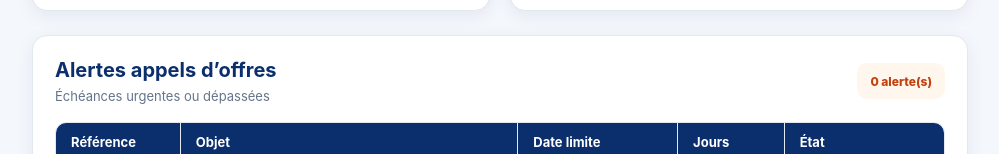
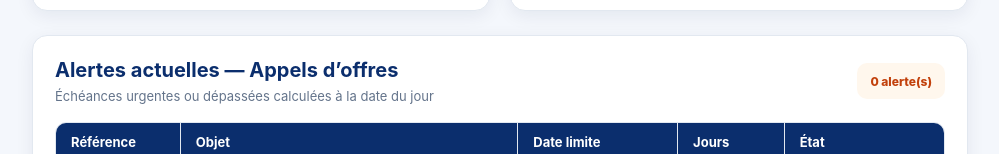
Before and after one commit to BILAL-IT2024/gestion-appels-offres-frontend, an Angular app: page /dashboard in a window 1280 px wide. Shown: the part 1278-1432 px from the top of the page, without its empty margins (280-1279 px from the left). Built offline with nearby package versions, Linux system fonts and the light colour scheme; no server answers; sample sign-in values are in the browser's storage.

Commit message:
fix: harmonisation des libelles financiers du dashboard

```diff
--- a/src/app/pages/dashboard/dashboard.html
+++ b/src/app/pages/dashboard/dashboard.html
@@ -19,6 +19,7 @@
       </div>
 
     </header>
+
 
     <!-- =====================================================
          FILTRE PAR PERIODE
@@ -42,6 +43,7 @@
         </small>
 
       </div>
+
 
       <div class="period-filters">
 
@@ -188,12 +190,6 @@
 
       <!-- =================================================
            SYNTHÈSE MÉTIER
-
-           ORDRE DE LECTURE :
-           1. AO
-           2. CONSULTATIONS
-           3. MARCHÉS & COMMANDES
-           4. FACTURATION & PAIEMENTS
       ================================================== -->
 
       <div class="summary-groups">
@@ -309,15 +305,17 @@
 
         </section>
 
+
         <!-- =================================================
              2. CONSULTATIONS
-        =================================================== -->
+        ================================================== -->
 
         <section class="summary-panel">
 
           <div class="summary-panel-header">
 
             <div>
+
                 <span class="summary-eyebrow">
                   Activité
                 </span>
@@ -325,6 +323,7 @@
               <h2>
                 Consultations
               </h2>
+
             </div>
 
             <strong class="summary-total">
@@ -333,9 +332,11 @@
 
           </div>
 
+
           <div class="summary-list">
 
             <div>
+
                 <span>
                   Retenues
                 </span>
@@ -343,9 +344,12 @@
               <strong>
                 {{ stats.consultationsRetenues }}
               </strong>
+
             </div>
 
+
             <div>
+
                 <span>
                   En cours
                 </span>
@@ -353,9 +357,12 @@
               <strong>
                 {{ stats.consultationsEnCours }}
               </strong>
+
             </div>
 
+
             <div>
+
                 <span>
                   Refusées
                 </span>
@@ -363,9 +370,12 @@
               <strong>
                 {{ stats.consultationsRefusees }}
               </strong>
+
             </div>
 
+
             <div>
+
                 <span>
                   Top client
                 </span>
@@ -373,11 +383,13 @@
               <strong>
                 {{ stats.topClient || '—' }}
               </strong>
+
             </div>
 
           </div>
 
         </section>
+
 
         <!-- =================================================
              3. MARCHÉS & COMMANDES
@@ -388,6 +400,7 @@
           <div class="summary-panel-header">
 
             <div>
+
                 <span class="summary-eyebrow">
                   Exécution
                 </span>
@@ -395,6 +408,7 @@
               <h2>
                 Marchés & commandes
               </h2>
+
             </div>
 
             <strong class="summary-total">
@@ -403,9 +417,11 @@
 
           </div>
 
+
           <div class="summary-list">
 
             <div>
+
                 <span>
                   Marchés en cours
                 </span>
@@ -413,9 +429,12 @@
               <strong>
                 {{ stats.marchesEnCours }}
               </strong>
+
             </div>
 
+
             <div>
+
                 <span>
                   Marchés terminés
                 </span>
@@ -423,9 +442,12 @@
               <strong>
                 {{ stats.marchesTermines }}
               </strong>
+
             </div>
 
+
             <div>
+
                 <span>
                   Total commandes
                 </span>
@@ -433,9 +455,12 @@
               <strong>
                 {{ stats.totalCommandes }}
               </strong>
+
             </div>
 
+
             <div>
+
                 <span>
                   Commandes en cours
                 </span>
@@ -443,9 +468,12 @@
               <strong>
                 {{ stats.commandesEnCours }}
               </strong>
+
             </div>
 
+
             <div>
+
                 <span>
                   Commandes livrées
                 </span>
@@ -453,9 +481,12 @@
               <strong>
                 {{ stats.commandesLivrees }}
               </strong>
+
             </div>
 
+
             <div>
+
                 <span>
                   Montant commandes
                 </span>
@@ -463,11 +494,13 @@
               <strong>
                 {{ stats.montantTotalCommandes | number }} DH
               </strong>
+
             </div>
 
           </div>
 
         </section>
+
 
         <!-- =================================================
              4. FACTURATION & PAIEMENTS
@@ -779,7 +812,7 @@
             <div>
 
                 <span>
-                  Encaissé
+                  Encaissé pendant la période
                 </span>
 
               <strong>
@@ -795,7 +828,7 @@
             <div>
 
                 <span>
-                  Reste à encaisser
+                  Reste actuel à encaisser
                 </span>
 
               <strong>
@@ -814,9 +847,7 @@
         } @empty {
 
         <article class="dashboard-card das-empty">
-
           Aucune statistique DAS disponible.
-
         </article>
 
         }
@@ -853,12 +884,8 @@
 
         </div>
 
-        <div
-          class="chart-wrapper chart-wrapper-large"
-        >
-
+        <div class="chart-wrapper chart-wrapper-large">
           <canvas id="dasChart"></canvas>
-
         </div>
 
       </article>
@@ -884,12 +911,8 @@
 
         </div>
 
-        <div
-          class="chart-wrapper chart-wrapper-large"
-        >
-
+        <div class="chart-wrapper chart-wrapper-large">
           <canvas id="caMensuelChart"></canvas>
-
         </div>
 
       </article>
@@ -897,9 +920,7 @@
 
       <!-- RÉPARTITION AO -->
 
-      <article
-        class="dashboard-card chart-card"
-      >
+      <article class="dashboard-card chart-card">
 
         <div class="card-header">
 
@@ -917,12 +938,8 @@
 
         </div>
 
-        <div
-          class="chart-wrapper chart-wrapper-pie"
-        >
-
+        <div class="chart-wrapper chart-wrapper-pie">
           <canvas id="statutChart"></canvas>
-
         </div>
 
       </article>
@@ -930,9 +947,7 @@
 
       <!-- TOP CLIENTS -->
 
-      <article
-        class="dashboard-card chart-card"
-      >
+      <article class="dashboard-card chart-card">
 
         <div class="card-header">
 
@@ -951,9 +966,7 @@
         </div>
 
         <div class="chart-wrapper">
-
           <canvas id="topClientsChart"></canvas>
-
         </div>
 
       </article>
@@ -963,15 +976,22 @@
 
     <!-- =====================================================
          ALERTES APPELS D'OFFRES
-===================================================== -->
+    ====================================================== -->
 
     <section class="dashboard-card alerts-card">
 
       <div class="card-header alerts-header">
 
         <div>
-          <h2>Alertes appels d’offres</h2>
-          <p>Échéances urgentes ou dépassées</p>
+
+          <h2>
+            Alertes actuelles — Appels d’offres
+          </h2>
+
+          <p>
+            Échéances urgentes ou dépassées calculées à la date du jour
+          </p>
+
         </div>
 
         <div class="alerts-summary">
@@ -980,11 +1000,13 @@
 
       </div>
 
+
       <div class="alerts-table-wrapper">
 
         <table class="alertes-table">
 
           <thead>
+
           <tr>
             <th>Référence</th>
             <th>Objet</th>
@@ -992,7 +1014,9 @@
             <th>Jours</th>
             <th>État</th>
           </tr>
+
           </thead>
+
 
           <tbody>
 
@@ -1001,9 +1025,11 @@
           <tr>
 
             <td>
+
               <strong class="alert-reference">
                 {{ alerte.reference }}
               </strong>
+
             </td>
 
             <td>
@@ -1043,9 +1069,11 @@
           } @empty {
 
           <tr>
+
             <td colspan="5" class="empty-state">
               Aucune alerte disponible.
             </td>
+
           </tr>
 
           }
```
Lines whose indentation alone changed are shown as unchanged.
